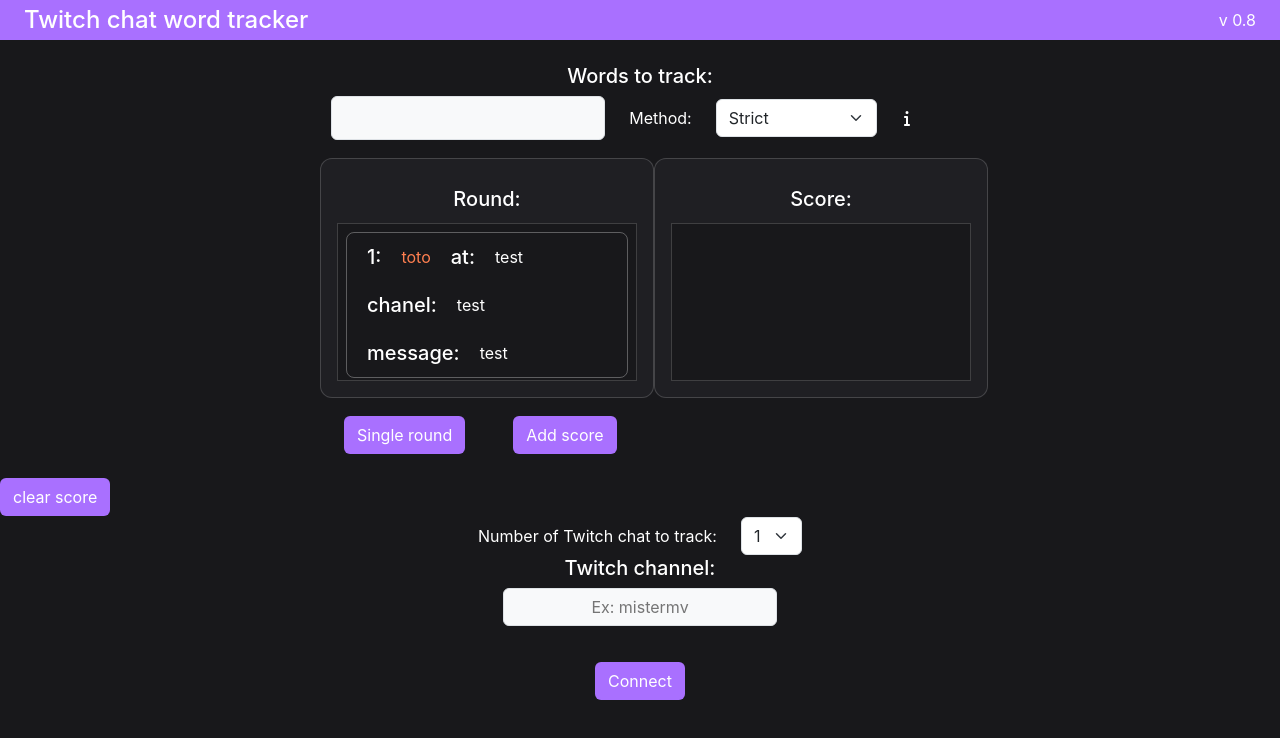
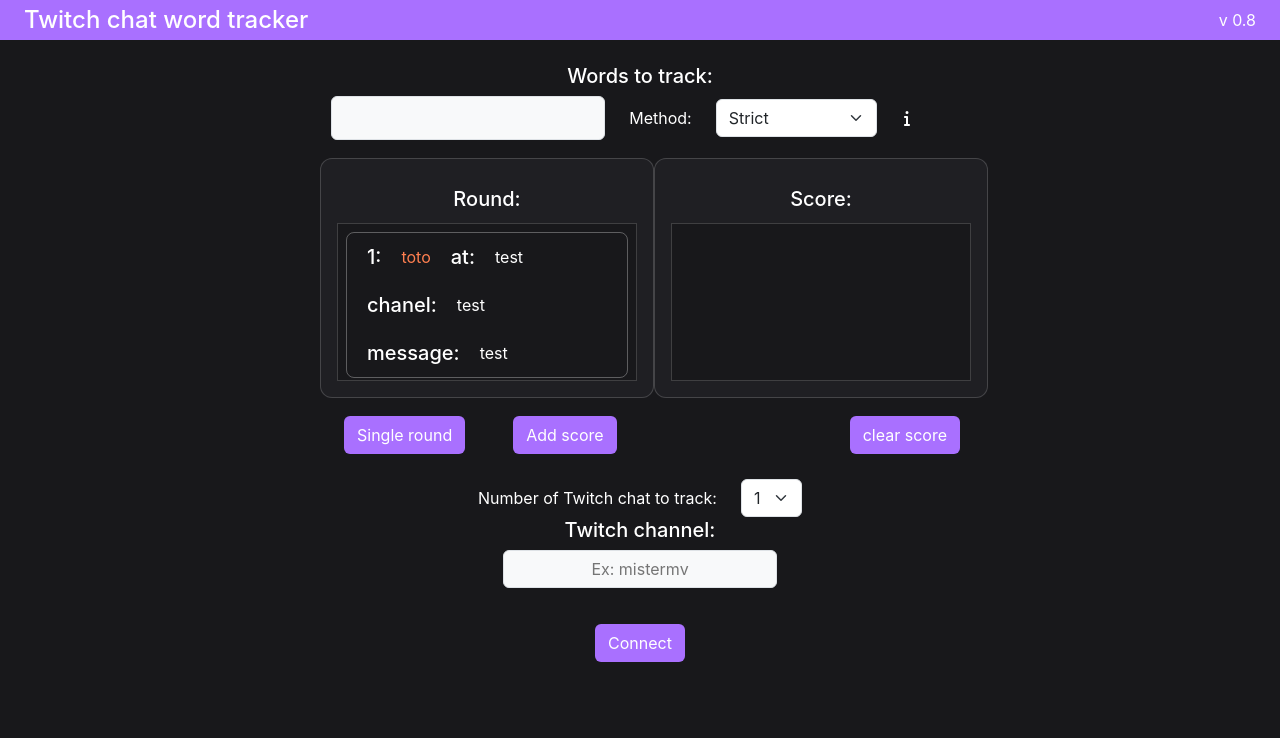
Before and after one commit to LFSchefer/chat-word-tracker, a React (Create React App) app: page / in a window 1280 px wide. Both pictures are taken after a click on the element "Multi Round". Shown: the top 738 px of the page. Built offline with nearby package versions, Linux system fonts and the light colour scheme.

Commit message:
btn clear score

```diff
--- a/src/components/Score.jsx
+++ b/src/components/Score.jsx
@@ -23,5 +23,6 @@
       {displayScore}
     </div>
   </div>
+
   )
 }
--- a/src/components/WordTracker.jsx
+++ b/src/components/WordTracker.jsx
@@ -173,9 +173,16 @@
   </div>
 
   const btnMulti = multiRound ?
-  <div className="d-flex w-50">
+  <div className="d-flex w-50 justify-content-between">
+    <div className="d-flex">
+
     <div className="btn mx-4" onClick={handleMulti}>Single round</div>
     <div className="btn mx-4" onClick={addScore}>Add score</div>
+    </div>
+    <div className="d-flex">
+
+    <div className="btn" onClick={clearScore}>clear score</div>
+    </div>
   </div>
   :
   <div className="btn" onClick={handleMulti}>Multi Round</div>;
@@ -197,7 +204,6 @@
   return (
     <>
     {wordTrackerForm}
-    <div className="btn" onClick={clearScore}>clear score</div>
     <NumberOfChat words={wordToTrack} method={checker} checkWinner={checkWinner} />
     </>
   )
```
